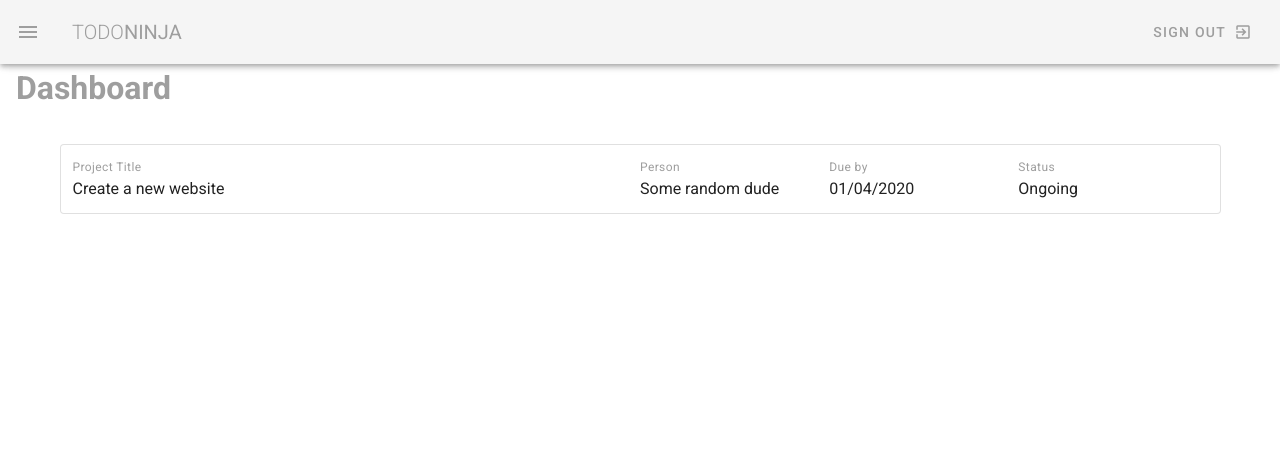
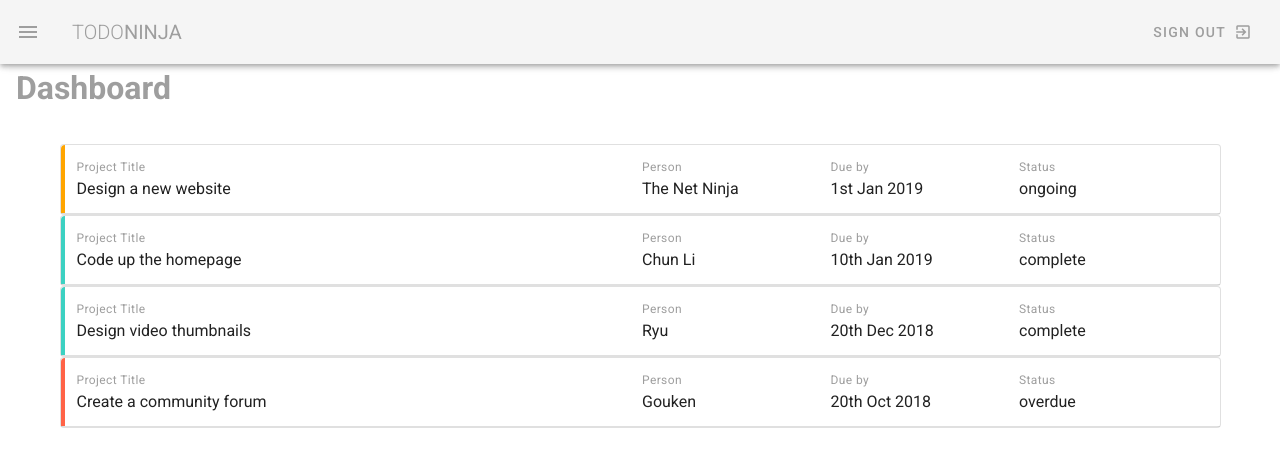
Before and after one commit to Armitage87/todo_app, a Vue app: page / in a window 1280 px wide. Shown: the top 466 px of the page. Built offline with nearby package versions, Linux system fonts and the light colour scheme.

Commit message:
Finishing up project piece

```diff
--- a/src/views/Dashboard.vue
+++ b/src/views/Dashboard.vue
@@ -2,25 +2,26 @@
   <div class="dashboard">
     <h1 class="subheading grey--text">Dashboard</h1>
     <v-container class="my-5">
-        <v-card outlined class="pa-3">
-          <v-row wrap no-gutters>
+        <v-card outlined v-for="project in projects" :key="project.title">
+          <v-row wrap no-gutters :class="`pa-3 project ${project.status}`">
             <v-flex xs12 md6>
               <div class="caption grey--text">Project Title</div>
-              <div>Create a new website</div>
+              <div>{{ project.title }}</div>
             </v-flex>
             <v-flex xs6 sm4 md2>
               <div class="caption grey--text">Person</div>
-              <div>Some random dude</div>
+              <div>{{ project.person }}</div>
             </v-flex>
             <v-flex xs6 sm4 md2>
               <div class="caption grey--text">Due by</div>
-              <div>01/04/2020</div>
+              <div>{{ project.due }}</div>
             </v-flex>
             <v-flex xs2 sm4 md2>
               <div class="caption grey--text">Status</div>
-              <div>Ongoing</div>
+              <div>{{ project.status }}</div>
             </v-flex>
           </v-row>
+          <v-divider></v-divider>
         </v-card>
     </v-container>
 
@@ -32,6 +33,30 @@
 
 
 export default {
-  name: 'Home'
+  data() {
+    return {
+      projects: [
+        { title: 'Design a new website', person: 'The Net Ninja', due: '1st Jan 2019', status: 'ongoing', content: 'Lorem ipsum dolor sit amet consectetur adipisicing elit. Sunt consequuntur eos eligendi illum minima adipisci deleniti, dicta mollitia enim explicabo fugiat quidem ducimus praesentium voluptates porro molestias non sequi animi!'},
+        { title: 'Code up the homepage', person: 'Chun Li', due: '10th Jan 2019', status: 'complete', content: 'Lorem ipsum dolor sit amet consectetur adipisicing elit. Sunt consequuntur eos eligendi illum minima adipisci deleniti, dicta mollitia enim explicabo fugiat quidem ducimus praesentium voluptates porro molestias non sequi animi!'},
+        { title: 'Design video thumbnails', person: 'Ryu', due: '20th Dec 2018', status: 'complete', content: 'Lorem ipsum dolor sit amet consectetur adipisicing elit. Sunt consequuntur eos eligendi illum minima adipisci deleniti, dicta mollitia enim explicabo fugiat quidem ducimus praesentium voluptates porro molestias non sequi animi!'},
+        { title: 'Create a community forum', person: 'Gouken', due: '20th Oct 2018', status: 'overdue', content: 'Lorem ipsum dolor sit amet consectetur adipisicing elit. Sunt consequuntur eos eligendi illum minima adipisci deleniti, dicta mollitia enim explicabo fugiat quidem ducimus praesentium voluptates porro molestias non sequi animi!'},
+      ]
+    }
+  }
 }
 </script>
+
+<style>
+
+.project.complete {
+  border-left: 4px solid #3cd1c2;
+}
+
+.project.ongoing {
+  border-left: 4px solid orange;
+}
+
+.project.overdue {
+  border-left: 4px solid tomato;
+}
+</style>
```
Also changed, not shown: 1 other file (tests, documents, lock files or other folders).
